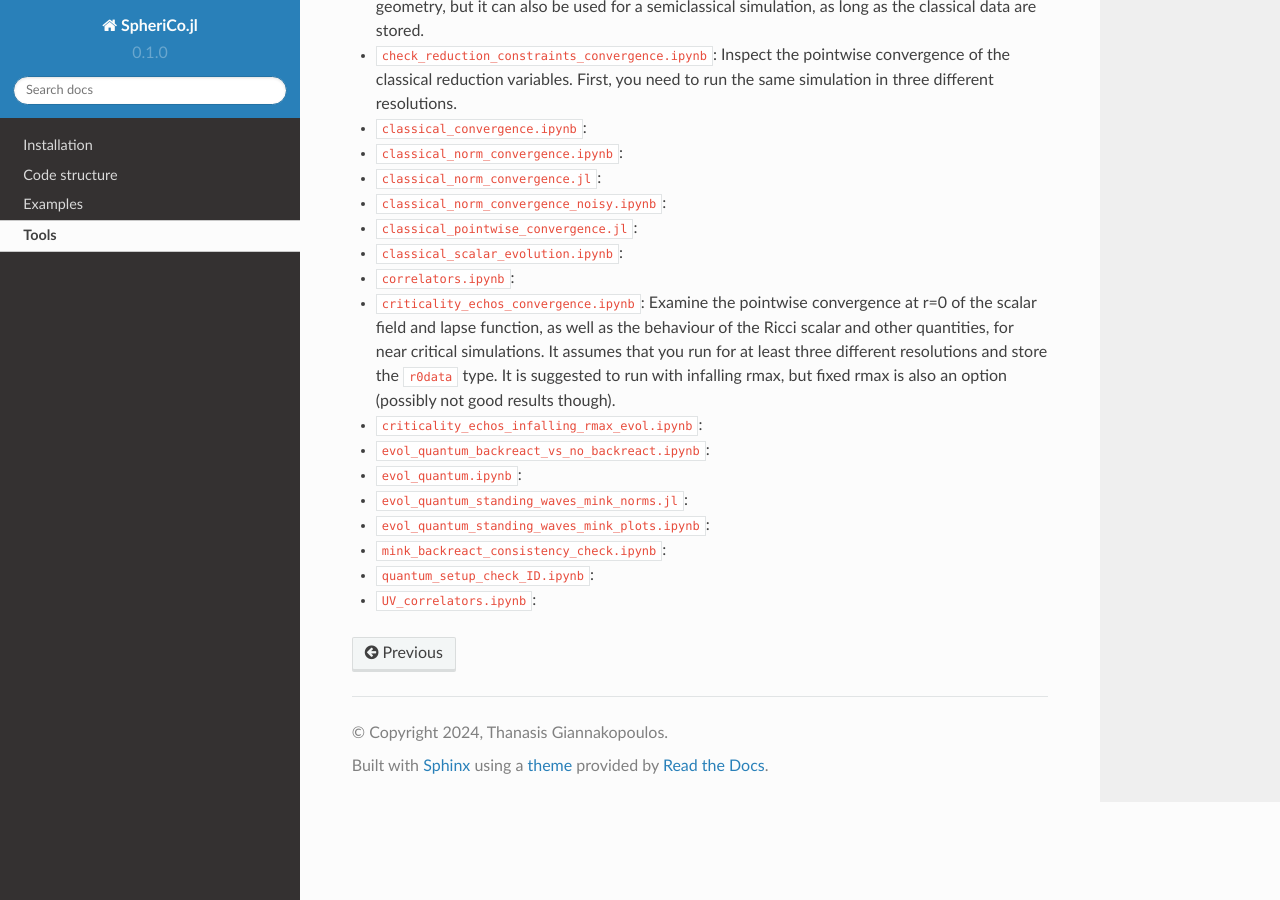
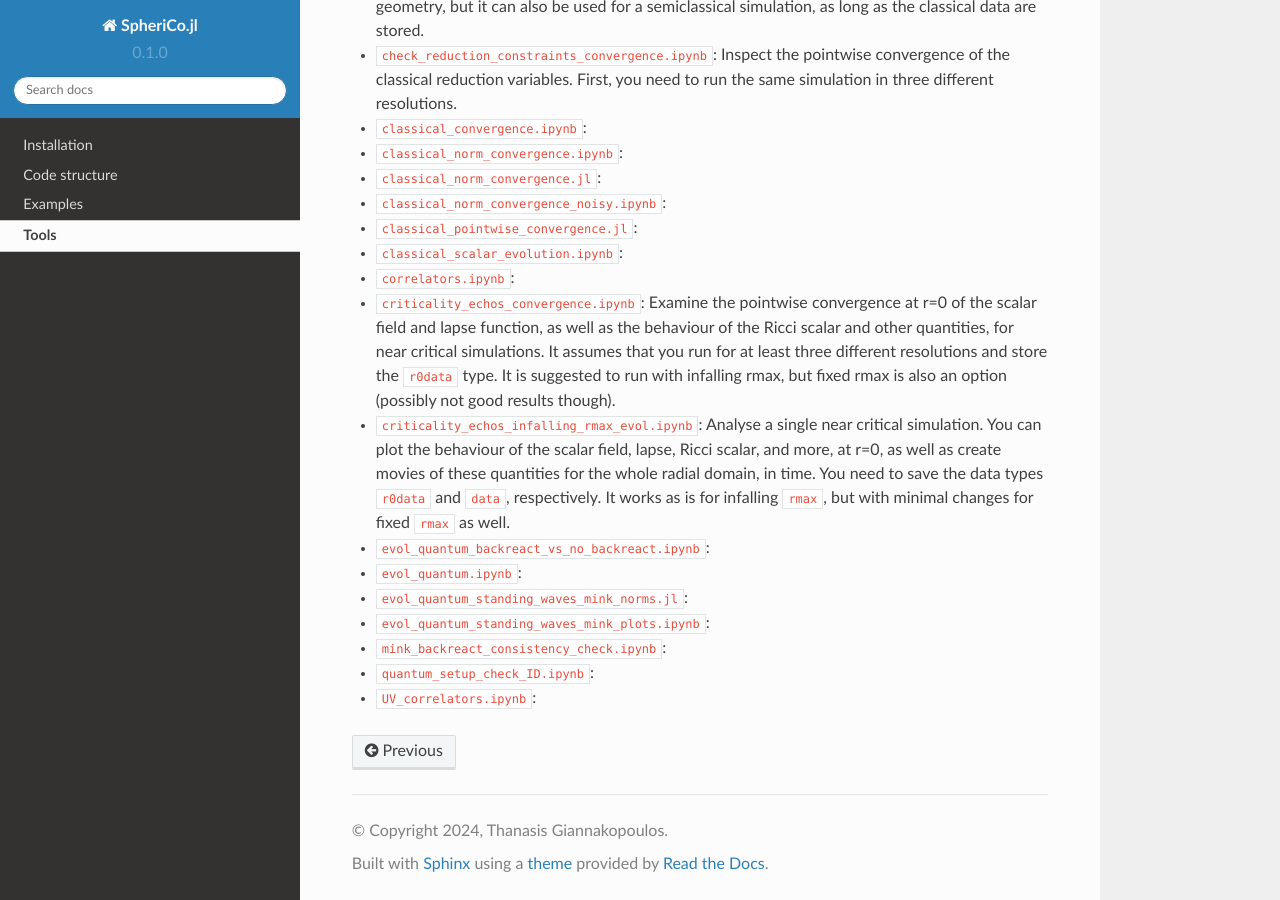
Before and after one commit to ThanasisGiannakopoulos/SpheriCo.jl, a Sphinx documentation site: the page built from docs/source/tools.rst, in a window 1280 px wide and 900 px high, scrolled down 798 px. Built offline with Sphinx 7.4.7 and the Read the Docs theme 2.0.0, drawn with Linux system fonts in a browser that asks for light colours.

Commit message:
tools/docs update (critival evol)
Signed-off-by: thanasis@Dobby <giannakopoulos.th@gmail.com>

```diff
--- a/docs/source/tools.rst
+++ b/docs/source/tools.rst
@@ -71,7 +71,13 @@ how it interacts with other tools:
   to run with infalling rmax, but fixed rmax is also an option
   (possibly not good results though).
 
-- ``criticality_echos_infalling_rmax_evol.ipynb``:
+- ``criticality_echos_infalling_rmax_evol.ipynb``: Analyse a single
+  near critical simulation. You can plot the behaviour of the scalar
+  field, lapse, Ricci scalar, and more, at r=0, as well as create
+  movies of these quantities for the whole radial domain, in time. You
+  need to save the data types ``r0data`` and ``data``,
+  respectively. It works as is for infalling ``rmax``, but with
+  minimal changes for fixed ``rmax`` as well.
 
 - ``evol_quantum_backreact_vs_no_backreact.ipynb``:
 
```
Also changed, not shown: 1 other file.
